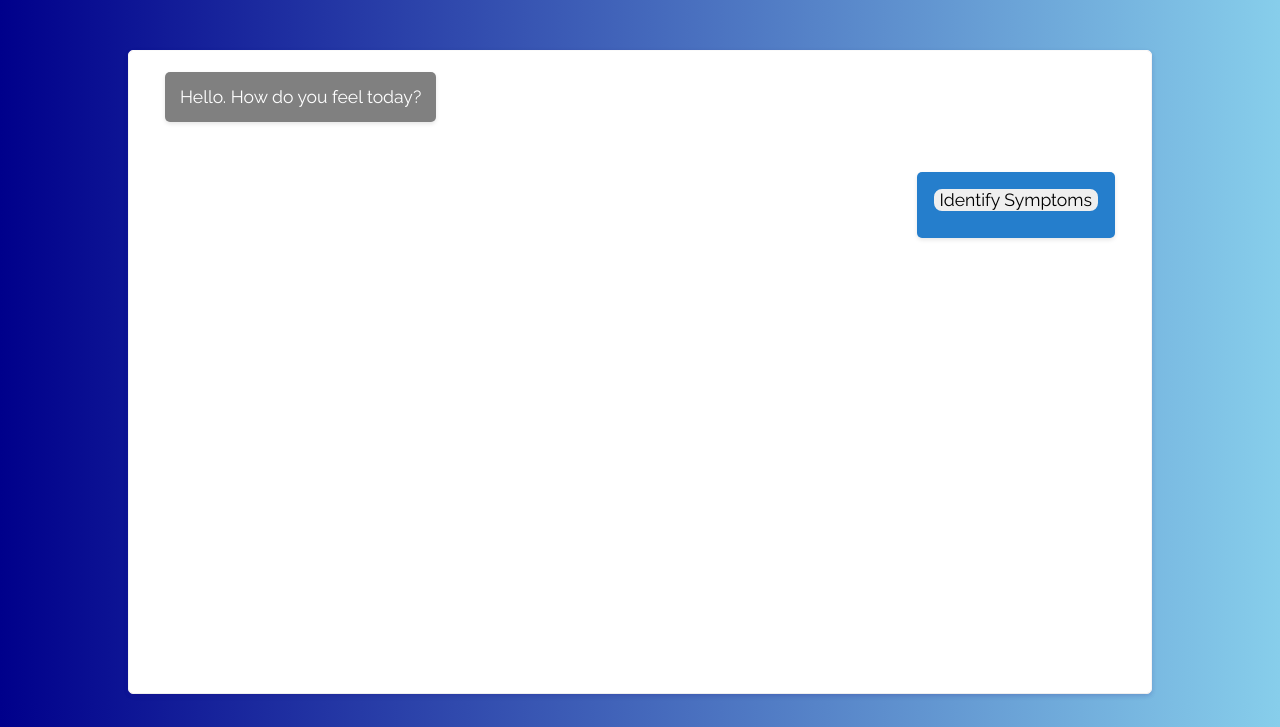
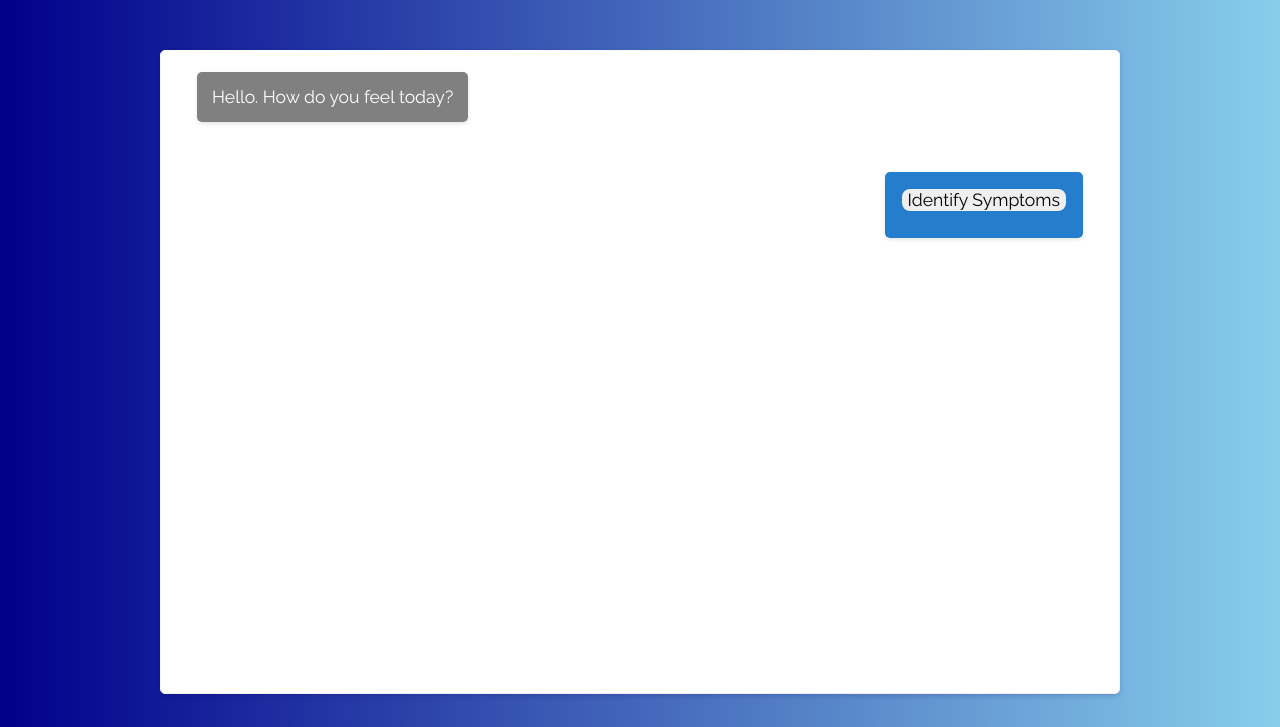
Before and after one commit to greenshe11/ClinicAppointmentv2, a Flask app: template templates/patient/chatbot.html in a window 1280 px wide. Shown: the part 73-800 px from the top of the page. Run offline with Flask 2, Linux system fonts and the light colour scheme; the template is opened without the code that fills it, so the values that code supplies are empty; some libraries are stand-ins or nearby versions.

Commit message:
responsive chatbot width

```diff
--- a/templates/patient/chatbot.html
+++ b/templates/patient/chatbot.html
@@ -61,9 +61,8 @@
 </head>
 <style>
 
-
  .chatbot-container {
-     width: 80vw;
+     width: min(80vw, 60rem);
      background-color: #f8e0e0;
      border: 1px solid white;
      border-radius: 5px;
```
